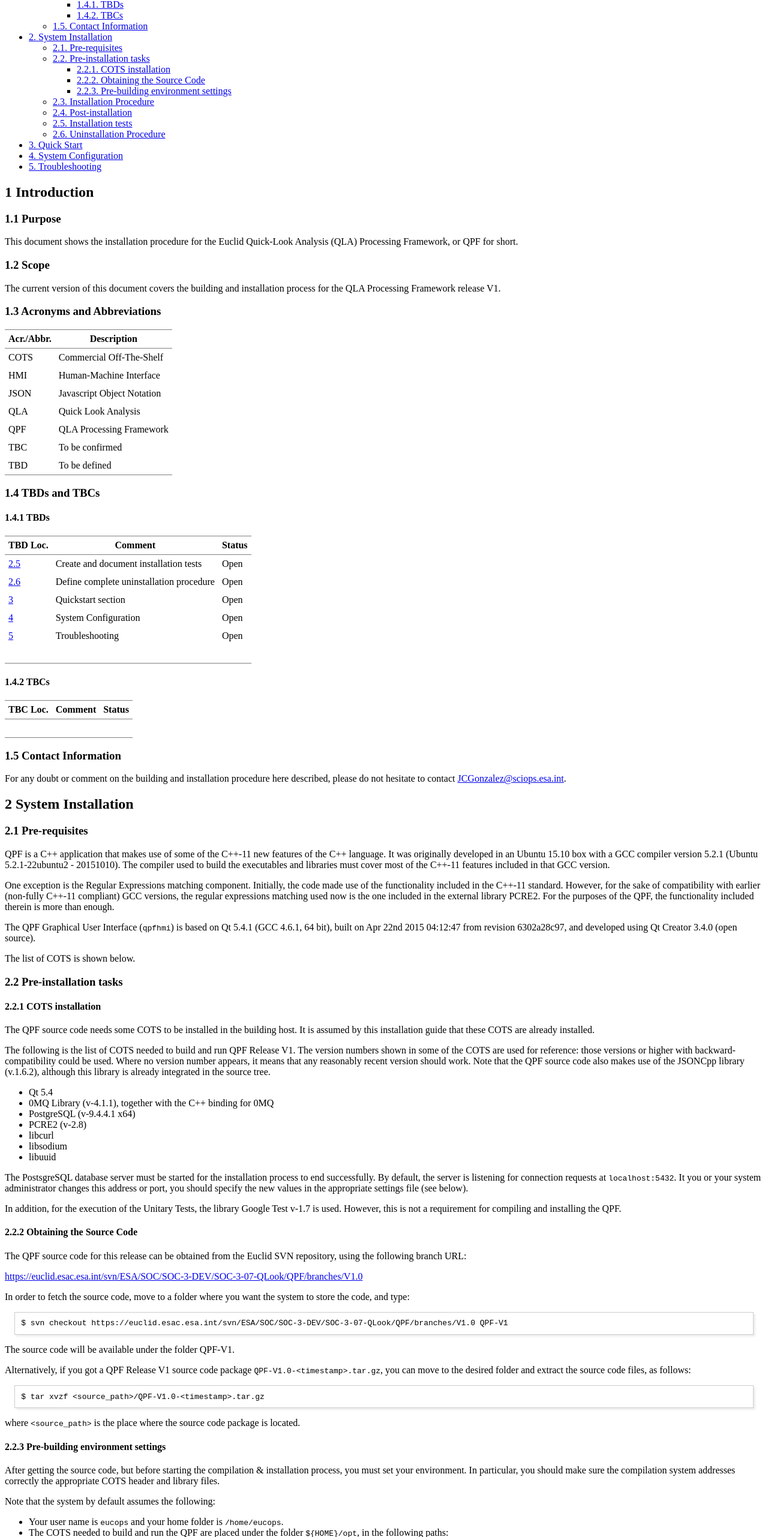
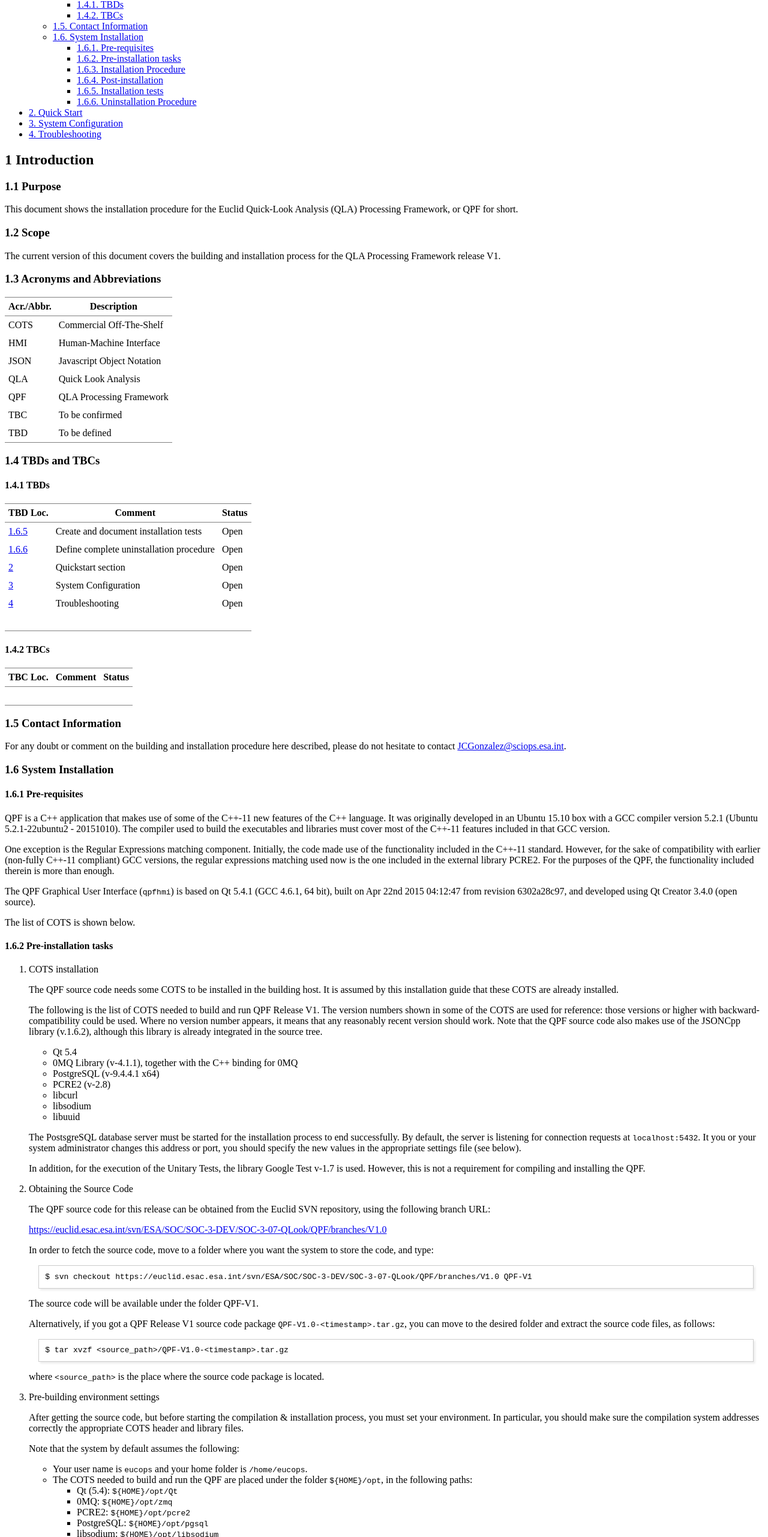
Before and after one commit to aardalath/qpf, a plain HTML site: page doc/QPF_SoftwareInstallationManual.html in a window 1280 px wide. Shown: the part 218-2780 px from the top of the page at 60% size. Drawn offline with Linux system fonts and the light colour scheme.

Commit message:
Minor updates to docs
git-svn-id: https://euclid.esac.esa.int/svn/ESA/SOC/SOC-3-DEV/SOC-3-07-QLook/QPF/trunk@13506 463500fe-d6be-4184-9b20-47717e75ecac

```diff
--- a/doc/QPF_SoftwareInstallationManual.html
+++ b/doc/QPF_SoftwareInstallationManual.html
@@ -4,7 +4,7 @@
 <html xmlns="http://www.w3.org/1999/xhtml" lang="en" xml:lang="en">
 <head>
 <title>QLA Processing Framework Installation and Quick Start Config. file</title>
-<!-- 2016-04-07 jue 16:24 -->
+<!-- 2016-04-22 vie 13:56 -->
 <meta  http-equiv="Content-Type" content="text/html;charset=utf-8" />
 <meta  name="generator" content="Org-mode" />
 <meta  name="author" content="Jose C. Gonzalez" />
@@ -154,27 +154,21 @@ for the JavaScript code in this tag.
 </ul>
 </li>
 <li><a href="#sec-1-5">1.5. Contact Information</a></li>
+<li><a href="#sec-1-6">1.6. System Installation</a>
+<ul>
+<li><a href="#sec-1-6-1">1.6.1. Pre-requisites</a></li>
+<li><a href="#sec-1-6-2">1.6.2. Pre-installation tasks</a></li>
+<li><a href="#sec-1-6-3">1.6.3. Installation Procedure</a></li>
+<li><a href="#sec-1-6-4">1.6.4. Post-installation</a></li>
+<li><a href="#sec-1-6-5">1.6.5. Installation tests</a></li>
+<li><a href="#sec-1-6-6">1.6.6. Uninstallation Procedure</a></li>
 </ul>
 </li>
-<li><a href="#sec-2">2. System Installation</a>
-<ul>
-<li><a href="#sec-2-1">2.1. Pre-requisites</a></li>
-<li><a href="#sec-2-2">2.2. Pre-installation tasks</a>
-<ul>
-<li><a href="#sec-2-2-1">2.2.1. COTS installation</a></li>
-<li><a href="#sec-2-2-2">2.2.2. Obtaining the Source Code</a></li>
-<li><a href="#sec-2-2-3">2.2.3. Pre-building environment settings</a></li>
 </ul>
 </li>
-<li><a href="#sec-2-3">2.3. Installation Procedure</a></li>
-<li><a href="#sec-2-4">2.4. Post-installation</a></li>
-<li><a href="#sec-2-5">2.5. Installation tests</a></li>
-<li><a href="#sec-2-6">2.6. Uninstallation Procedure</a></li>
-</ul>
-</li>
-<li><a href="#sec-3">3. Quick Start</a></li>
-<li><a href="#sec-4">4. System Configuration</a></li>
-<li><a href="#sec-5">5. Troubleshooting</a></li>
+<li><a href="#sec-2">2. Quick Start</a></li>
+<li><a href="#sec-3">3. System Configuration</a></li>
+<li><a href="#sec-4">4. Troubleshooting</a></li>
 </ul>
 </div>
 </div>
@@ -282,31 +276,31 @@ The current version of this document covers the building and installation proces
 </thead>
 <tbody>
 <tr>
-<td class="left"><a href="#TBD1">2.5</a></td>
+<td class="left"><a href="#TBD1">1.6.5</a></td>
 <td class="left">Create and document installation tests</td>
 <td class="left">Open</td>
 </tr>
 
 <tr>
-<td class="left"><a href="#TBD2">2.6</a></td>
+<td class="left"><a href="#TBD2">1.6.6</a></td>
 <td class="left">Define complete uninstallation procedure</td>
 <td class="left">Open</td>
 </tr>
 
 <tr>
-<td class="left"><a href="#TBD3">3</a></td>
+<td class="left"><a href="#TBD3">2</a></td>
 <td class="left">Quickstart section</td>
 <td class="left">Open</td>
 </tr>
 
 <tr>
-<td class="left"><a href="#TBD4">4</a></td>
+<td class="left"><a href="#TBD4">3</a></td>
 <td class="left">System Configuration</td>
 <td class="left">Open</td>
 </tr>
 
 <tr>
-<td class="left"><a href="#TBD5">5</a></td>
+<td class="left"><a href="#TBD5">4</a></td>
 <td class="left">Troubleshooting</td>
 <td class="left">Open</td>
 </tr>
@@ -361,14 +355,13 @@ For any doubt or comment on the building and installation procedure here describ
 </p>
 </div>
 </div>
-</div>
 
-<div id="outline-container-sec-2" class="outline-2">
-<h2 id="sec-2"><span class="section-number-2">2</span> System Installation</h2>
-<div class="outline-text-2" id="text-2">
-</div><div id="outline-container-sec-2-1" class="outline-3">
-<h3 id="sec-2-1"><span class="section-number-3">2.1</span> Pre-requisites</h3>
-<div class="outline-text-3" id="text-2-1">
+<div id="outline-container-sec-1-6" class="outline-3">
+<h3 id="sec-1-6"><span class="section-number-3">1.6</span> System Installation</h3>
+<div class="outline-text-3" id="text-1-6">
+</div><div id="outline-container-sec-1-6-1" class="outline-4">
+<h4 id="sec-1-6-1"><span class="section-number-4">1.6.1</span> Pre-requisites</h4>
+<div class="outline-text-4" id="text-1-6-1">
 <p>
 QPF is a C++ application that makes use of some of the C++-11 new features of the C++ language.  It was originally developed in an Ubuntu 15.10 box with a GCC compiler version 5.2.1 (Ubuntu 5.2.1-22ubuntu2 - 20151010).  The compiler used to build the executables and libraries must cover most of the C++-11 features included in that GCC version.
 </p>
@@ -387,12 +380,10 @@ The list of COTS is shown below.
 </div>
 </div>
 
-<div id="outline-container-sec-2-2" class="outline-3">
-<h3 id="sec-2-2"><span class="section-number-3">2.2</span> Pre-installation tasks</h3>
-<div class="outline-text-3" id="text-2-2">
-</div><div id="outline-container-sec-2-2-1" class="outline-4">
-<h4 id="sec-2-2-1"><span class="section-number-4">2.2.1</span> COTS installation</h4>
-<div class="outline-text-4" id="text-2-2-1">
+<div id="outline-container-sec-1-6-2" class="outline-4">
+<h4 id="sec-1-6-2"><span class="section-number-4">1.6.2</span> Pre-installation tasks</h4>
+<div class="outline-text-4" id="text-1-6-2">
+</div><ol class="org-ol"><li><a id="sec-1-6-2-1" name="sec-1-6-2-1"></a>COTS installation<br  /><div class="outline-text-5" id="text-1-6-2-1">
 <p>
 The QPF source code needs some COTS to be installed in the building host.  It is assumed by this installation guide that these COTS are already installed.
 </p>
@@ -426,11 +417,9 @@ The PostsgreSQL database server must be started for the installation process to
 In addition, for the execution of the Unitary Tests, the library Google Test v-1.7 is used.  However, this is not a requirement for compiling and installing the QPF.
 </p>
 </div>
-</div>
+</li>
 
-<div id="outline-container-sec-2-2-2" class="outline-4">
-<h4 id="sec-2-2-2"><span class="section-number-4">2.2.2</span> Obtaining the Source Code</h4>
-<div class="outline-text-4" id="text-2-2-2">
+<li><a id="sec-1-6-2-2" name="sec-1-6-2-2"></a>Obtaining the Source Code<br  /><div class="outline-text-5" id="text-1-6-2-2">
 <p>
 The QPF source code for this release can be obtained from the Euclid SVN repository, using the following branch URL:
 </p>
@@ -463,11 +452,9 @@ $ tar xvzf &lt;source_path&gt;/QPF-V1.0-&lt;timestamp&gt;.tar.gz
 where <code>&lt;source_path&gt;</code> is the place where the source code package is located.
 </p>
 </div>
-</div>
+</li>
 
-<div id="outline-container-sec-2-2-3" class="outline-4">
-<h4 id="sec-2-2-3"><span class="section-number-4">2.2.3</span> Pre-building environment settings</h4>
-<div class="outline-text-4" id="text-2-2-3">
+<li><a id="sec-1-6-2-3" name="sec-1-6-2-3"></a>Pre-building environment settings<br  /><div class="outline-text-5" id="text-1-6-2-3">
 <p>
 After getting the source code, but before starting the compilation &amp; installation process, you must set your environment.  In particular, you should make sure the compilation system addresses correctly the appropriate COTS header and library files.
 </p>
@@ -501,7 +488,7 @@ If all these assumptions are met, you may not need to do the modifications descr
 </p>
 </div>
 
-<ol class="org-ol"><li><a id="sec-2-2-3-1" name="sec-2-2-3-1"></a>Environment Variables<br  /><div class="outline-text-5" id="text-2-2-3-1">
+<ol class="org-ol"><li><a id="sec-1-6-2-3-1" name="sec-1-6-2-3-1"></a>Environment Variables<br  /><div class="outline-text-6" id="text-1-6-2-3-1">
 <p>
 There is a Bash script in the source code tree, where a bunch of environment variables are set for the compilation and execution of QPF.  The script is <code>QPF-V1/env.sh</code>.  You should first edit this file (modifying <b>only</b> the section <i>Basic variables</i>), and then run it with:
 </p>
@@ -516,18 +503,18 @@ where <code>&lt;QPF_path&gt;</code> is the path where the QPF source code is loc
 </div>
 </li>
 
-<li><a id="sec-2-2-3-2" name="sec-2-2-3-2"></a>Compilation Variables<br  /><div class="outline-text-5" id="text-2-2-3-2">
+<li><a id="sec-1-6-2-3-2" name="sec-1-6-2-3-2"></a>Compilation Variables<br  /><div class="outline-text-6" id="text-1-6-2-3-2">
 <p>
 In addition, similar information must be included in the file <code>QPF-V1/defaults.pri</code>, used by the building system.  You must edit this file (only the section <i>External libraries</i>), and ensure the COTS are pointed to correctly by the paths defined therein.
 </p>
 </div>
 </li></ol>
-</div>
+</li></ol>
 </div>
 
-<div id="outline-container-sec-2-3" class="outline-3">
-<h3 id="sec-2-3"><span class="section-number-3">2.3</span> Installation Procedure</h3>
-<div class="outline-text-3" id="text-2-3">
+<div id="outline-container-sec-1-6-3" class="outline-4">
+<h4 id="sec-1-6-3"><span class="section-number-4">1.6.3</span> Installation Procedure</h4>
+<div class="outline-text-4" id="text-1-6-3">
 <p>
 Once the appropriate environment is set, and the <code>defaults.pri</code> ensures the COTS are reachable, the compilation and installation process is rather automatic.
 </p>
@@ -625,55 +612,56 @@ Initial configuration files (in JSON) are available at <code>&lt;path&gt;/qpf/cf
 </div>
 </div>
 
-<div id="outline-container-sec-2-4" class="outline-3">
-<h3 id="sec-2-4"><span class="section-number-3">2.4</span> Post-installation</h3>
-<div class="outline-text-3" id="text-2-4">
+<div id="outline-container-sec-1-6-4" class="outline-4">
+<h4 id="sec-1-6-4"><span class="section-number-4">1.6.4</span> Post-installation</h4>
+<div class="outline-text-4" id="text-1-6-4">
 <p>
 After installing the QPF, and before actually running the framework, the <code>Docker</code> application must be installed.  <code>Docker</code> is assumed to be installed, and the user that runs QPF must be able to run any container.
 </p>
 </div>
 </div>
 
-<div id="outline-container-sec-2-5" class="outline-3">
-<h3 id="sec-2-5"><span class="section-number-3">2.5</span> Installation tests</h3>
-<div class="outline-text-3" id="text-2-5">
+<div id="outline-container-sec-1-6-5" class="outline-4">
+<h4 id="sec-1-6-5"><span class="section-number-4">1.6.5</span> Installation tests</h4>
+<div class="outline-text-4" id="text-1-6-5">
 <p>
 <a id="TBD1" name="TBD1"></a> installation tests.
 </p>
 </div>
 </div>
 
-<div id="outline-container-sec-2-6" class="outline-3">
-<h3 id="sec-2-6"><span class="section-number-3">2.6</span> Uninstallation Procedure</h3>
-<div class="outline-text-3" id="text-2-6">
+<div id="outline-container-sec-1-6-6" class="outline-4">
+<h4 id="sec-1-6-6"><span class="section-number-4">1.6.6</span> Uninstallation Procedure</h4>
+<div class="outline-text-4" id="text-1-6-6">
 <p>
 <a id="TBD2" name="TBD2"></a> to define uninstallation procedure.
 </p>
 </div>
 </div>
 </div>
+</div>
 
-<div id="outline-container-sec-3" class="outline-2">
-<h2 id="sec-3"><span class="section-number-2">3</span> Quick Start</h2>
-<div class="outline-text-2" id="text-3">
+<div id="outline-container-sec-2" class="outline-2">
+<h2 id="sec-2"><span class="section-number-2">2</span> Quick Start</h2>
+<div class="outline-text-2" id="text-2">
 <p>
 <a id="TBD3" name="TBD3"></a>
 </p>
 </div>
 </div>
 
-<div id="outline-container-sec-4" class="outline-2">
-<h2 id="sec-4"><span class="section-number-2">4</span> System Configuration</h2>
-<div class="outline-text-2" id="text-4">
+<div id="outline-container-sec-3" class="outline-2">
+<h2 id="sec-3"><span class="section-number-2">3</span> System Configuration</h2>
+<div class="outline-text-2" id="text-3">
 <p>
 <a id="TBD4" name="TBD4"></a>
 </p>
 </div>
 </div>
 
-<div id="outline-container-sec-5" class="outline-2">
-<h2 id="sec-5"><span class="section-number-2">5</span> Troubleshooting</h2>
-<div class="outline-text-2" id="text-5">
+<div id="outline-container-sec-4" class="outline-2">
+<h2 id="sec-4"><span class="section-number-2">4</span> Troubleshooting</h2>
+<div class="outline-text-2" id="text-4">
 <p>
 <a id="TBD5" name="TBD5"></a>
 </p>
@@ -683,7 +671,7 @@ After installing the QPF, and before actually running the framework, the <code>D
 <div id="postamble" class="status">
 <p class="date">Date: Time-stamp: <span class="timestamp-wrapper"><span class="timestamp">&lt;2015-03-23 14:34:32 jcgg&gt;</span></span></p>
 <p class="author">Author: Jose C. Gonzalez</p>
-<p class="date">Created: 2016-04-07 jue 16:24</p>
+<p class="date">Created: 2016-04-22 vie 13:56</p>
 <p class="creator"><a href="http://www.gnu.org/software/emacs/">Emacs</a> 24.5.1 (<a href="http://orgmode.org">Org</a> mode 8.2.10)</p>
 <p class="validation"><a href="http://validator.w3.org/check?uri=referer">Validate</a></p>
 </div>
```
Also changed, not shown: 2 other files.
